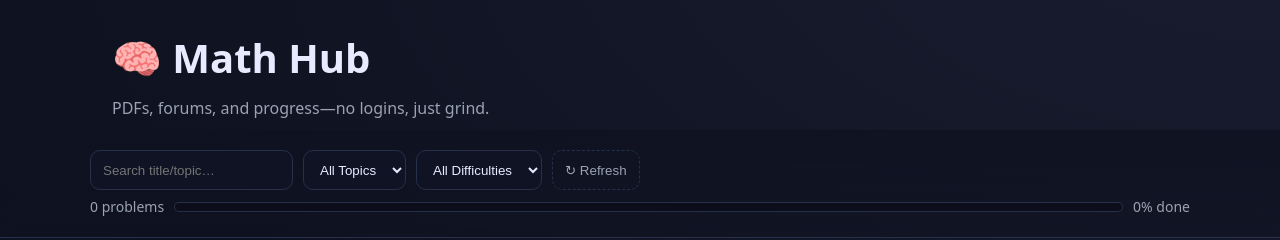
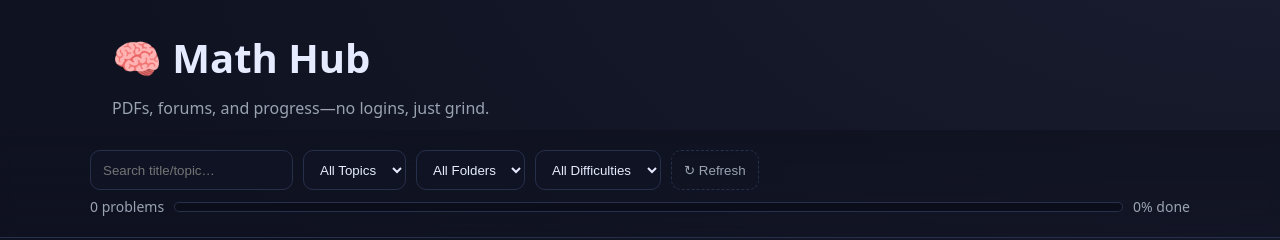
Before and after one commit to lxysgp/olympiad, a plain HTML site: page index.html in a window 1280 px wide. Shown: the top 240 px of the page. Drawn offline with Linux system fonts and the light colour scheme; no server answers.

Commit message:
Update index.html

```diff
--- a/index.html
+++ b/index.html
@@ -18,6 +18,10 @@
       <select id="topicFilter">
         <option value="">All Topics</option>
       </select>
+      <select id="folderFilter">
+        <option value="">All Folders</option>
+      </select>
+
       <select id="difficultyFilter">
         <option value="">All Difficulties</option>
         <option value="Easy">Easy</option>
```
